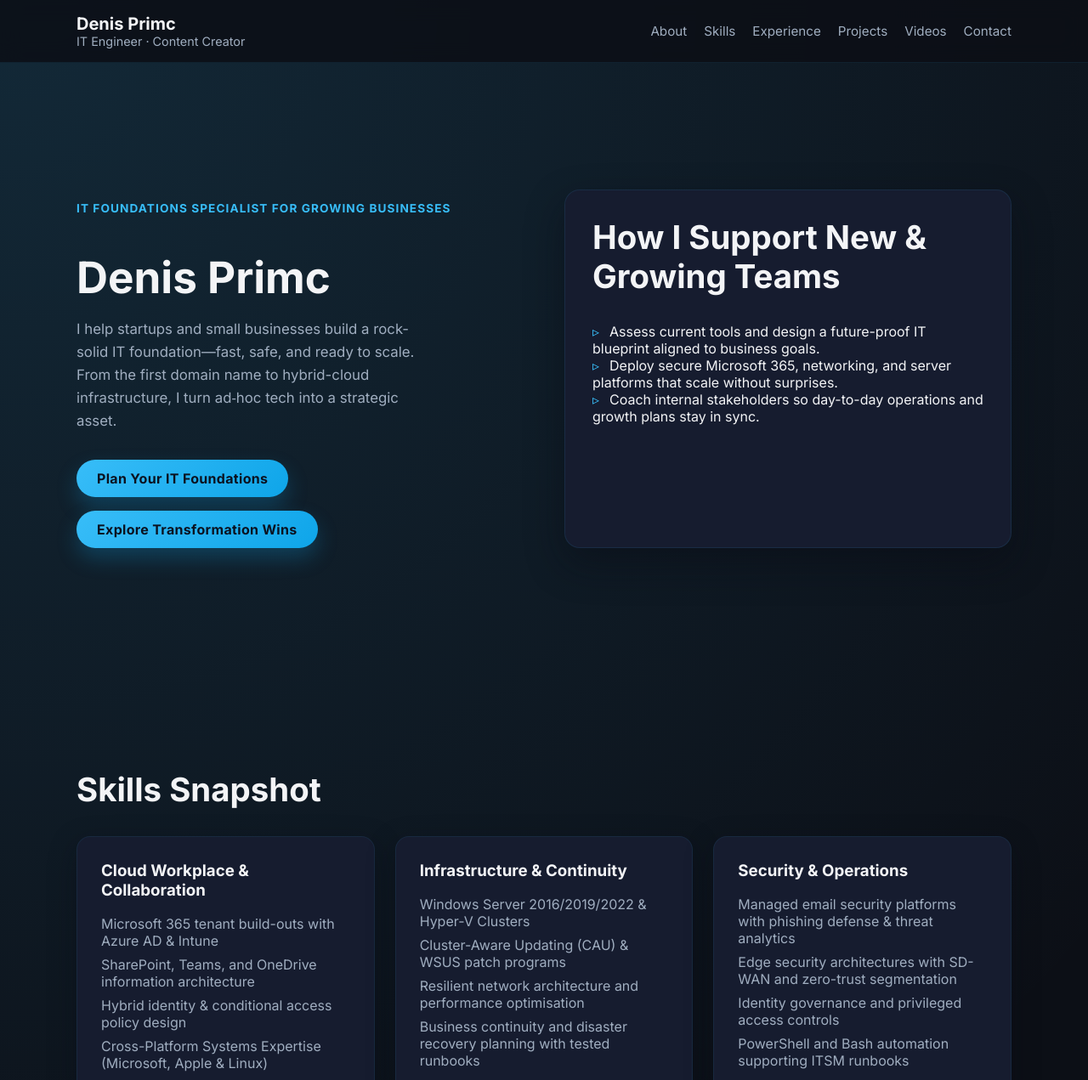
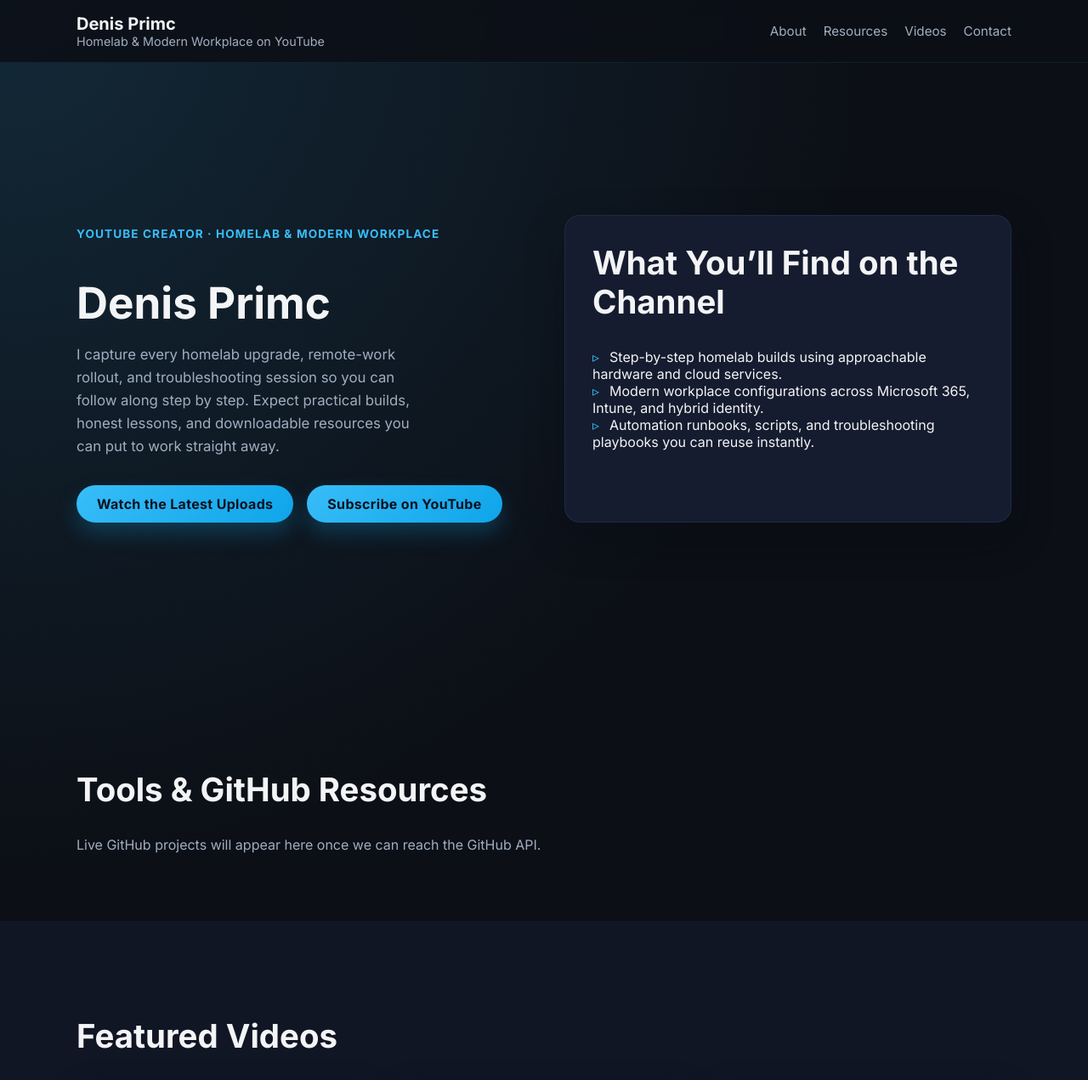
Before and after one commit to Dprimc/website, a Django app: page / in a window 1280 px wide. Shown: the top 1271 px of the page at 85% size. Run offline with Django 5.2, Linux system fonts and the light colour scheme; data that the repository does not hold is empty.

Commit message:
Refocus homepage on YouTube channel

```diff
--- a/portfolio/views.py
+++ b/portfolio/views.py
@@ -240,112 +240,37 @@ class HomeView(TemplateView):
             {
                 "hero": {
                     "name": "Denis Primc",
-                    "title": "IT Foundations Specialist for Growing Businesses",
+                    "title": "YouTube Creator · Homelab & Modern Workplace",
                     "summary": (
-                        "I help startups and small businesses build a rock-solid IT foundation—fast, safe, and ready to scale. "
-                        "From the first domain name to hybrid-cloud infrastructure, I turn ad‑hoc tech into a strategic asset."
+                        "I capture every homelab upgrade, remote-work rollout, and troubleshooting session so you can follow along step by step. "
+                        "Expect practical builds, honest lessons, and downloadable resources you can put to work straight away."
                     ),
-                    "focus_title": "How I Support New & Growing Teams",
+                    "focus_title": "What You’ll Find on the Channel",
                     "focus_points": [
-                        "Assess current tools and design a future-proof IT blueprint aligned to business goals.",
-                        "Deploy secure Microsoft 365, networking, and server platforms that scale without surprises.",
-                        "Coach internal stakeholders so day-to-day operations and growth plans stay in sync."
+                        "Step-by-step homelab builds using approachable hardware and cloud services.",
+                        "Modern workplace configurations across Microsoft 365, Intune, and hybrid identity.",
+                        "Automation runbooks, scripts, and troubleshooting playbooks you can reuse instantly.",
                     ],
                     "cta_links": [
-                        {"label": "Plan Your IT Foundations", "url": "#contact"},
-                        {"label": "Explore Transformation Wins", "url": "#experience"},
+                        {"label": "Watch the Latest Uploads", "url": "#videos"},
+                        {
+                            "label": "Subscribe on YouTube",
+                            "url": "https://www.youtube.com/@denisprimc?sub_confirmation=1",
+                        },
                     ],
                 },
-                "skills": [
-                    {
-                        "category": "Cloud Workplace & Collaboration",
-                        "items": [
-                            "Microsoft 365 tenant build-outs with Azure AD & Intune",
-                            "SharePoint, Teams, and OneDrive information architecture",
-                            "Hybrid identity & conditional access policy design",
-                            "Cross-Platform Systems Expertise (Microsoft, Apple & Linux)",
-                        ],
-                    },
-                    {
-                        "category": "Infrastructure & Continuity",
-                        "items": [
-                            "Windows Server 2016/2019/2022 & Hyper-V Clusters",
-                            "Cluster-Aware Updating (CAU) & WSUS patch programs",
-                            "Resilient network architecture and performance optimisation",
-                            "Business continuity and disaster recovery planning with tested runbooks",
-                        ],
-                    },
-                    {
-                        "category": "Security & Operations",
-                        "items": [
-                            "Managed email security platforms with phishing defense & threat analytics",
-                            "Edge security architectures with SD-WAN and zero-trust segmentation",
-                            "Identity governance and privileged access controls",
-                            "PowerShell and Bash automation supporting ITSM runbooks",
-                        ],
-                    },
-                ],
-                "experience": {
-                    "overview": [
-                        (
-                            "I’ve spent over fifteen years guiding organisations through rapid change, and the last six inside "
-                            "managed service providers where small-business growth lives or dies by its IT decisions."
-                        ),
-                        (
-                            "My speciality is taking a patchwork of accounts, devices, and ad-hoc fixes and turning them into a "
-                            "documented, secure, and scalable foundation. I partner with founders and operations leaders to map out "
-                            "everything from identity to networking so expansion plans aren’t blocked by technology."
-                        ),
-                        (
-                            "I bring the same rigour I used relocating datacentres and migrating hundreds of users to every new engagement—"
-                            "clear communication, change control, and training so teams feel confident adopting new systems."
-                        ),
-                    ],
-                    "focus": [
-                        "Designing foundation blueprints covering connectivity, identity, collaboration, and security.",
-                        "Executing phased migrations—from legacy servers to cloud-first platforms—without disrupting operations.",
-                        "Embedding backup, monitoring, and patch routines that protect the business from the start.",
-                        "Coaching internal teams so they can own day-to-day operations with confidence.",
-                    ],
-                    "wins": [
-                        "Standardised MSP onboarding kits that took new businesses from chaos to full documentation in weeks.",
-                        "Migrated ageing VMware footprints into Hyper-V clusters with CAU and WSUS-managed patching.",
-                        "Rolled out Microsoft 365 security baselines, SharePoint intranets, and SaaS backup coverage for hybrid teams.",
-                        "Built runbooks and training that empowered internal staff to support growth post-engagement.",
-                    ],
-                },
-                "projects": [
-                    {
-                        "name": "IT Foundations Jumpstart",
-                        "summary": (
-                            "A four-week roadmap that audits your current stack, maps business goals, and delivers a phased build-out "
-                            "plan for identity, devices, and collaboration."
-                        ),
-                    },
-                    {
-                        "name": "Modern Workplace Rollouts",
-                        "summary": (
-                            "End-to-end Microsoft 365, Intune, and SharePoint deployments with governance, security baselines, "
-                            "and user enablement tailored for growing teams."
-                        ),
-                    },
-                    {
-                        "name": "Resilience & Continuity Programs",
-                        "summary": (
-                            "Hyper-V clustering, backup, and Fortinet-secured networking engineered to keep critical services online "
-                            "and recoverable as your business scales."
-                        ),
-                    },
-                ],
                 "featured_videos": fetch_latest_videos(),
                 "github_projects": fetch_github_projects(),
                 "contact": {
                     "email": "denis@denisprimc.com",
                     "cta": (
-                        "Ready to lay the right IT foundations for your business? "
-                        "Reach out for a discovery call and I’ll map the next steps with you."
+                        "Want to collaborate, sponsor a build, or request a topic for the channel? Drop me a note and let’s plan it."
                     ),
                     "social_links": [
+                        {
+                            "label": "YouTube",
+                            "url": "https://www.youtube.com/@denisprimc",
+                        },
                         {
                             "label": "LinkedIn",
                             "url": "https://www.linkedin.com/in/denisprimc",
@@ -354,10 +279,6 @@ class HomeView(TemplateView):
                             "label": "GitHub",
                             "url": "https://github.com/Dprimc",
                         },
-                        {
-                            "label": "YouTube",
-                            "url": "https://www.youtube.com/@denisprimc",
-                        },
                     ],
                 },
             }
--- a/templates/base.html
+++ b/templates/base.html
@@ -4,8 +4,8 @@
 <head>
     <meta charset="utf-8">
     <meta name="viewport" content="width=device-width, initial-scale=1">
-    <meta name="description" content="Portfolio site for Denis Primc - IT engineer and YouTube content creator.">
-    <title>{% block title %}Denis Primc · IT Engineer & Creator{% endblock %}</title>
+    <meta name="description" content="Official site for Denis Primc - YouTube creator documenting homelab builds and modern workplace rollouts.">
+    <title>{% block title %}Denis Primc · YouTube Tech Creator{% endblock %}</title>
     <link rel="preconnect" href="https://fonts.googleapis.com">
     <link rel="preconnect" href="https://fonts.gstatic.com" crossorigin>
     <link href="https://fonts.googleapis.com/css2?family=Inter:wght@300;400;500;700&display=swap" rel="stylesheet">
@@ -16,7 +16,7 @@
         <div class="container">
             <div class="brand">
                 <a href="/" class="brand__name">Denis Primc</a>
-                <p class="brand__tagline">IT Engineer · Content Creator</p>
+                <p class="brand__tagline">Homelab & Modern Workplace on YouTube</p>
             </div>
             <button class="nav-toggle" type="button" aria-controls="site-nav" aria-expanded="false">
                 <span class="visually-hidden">Toggle navigation</span>
@@ -26,9 +26,7 @@
             </button>
             <nav class="site-nav" id="site-nav">
                 <a href="#about">About</a>
-                <a href="#skills">Skills</a>
-                <a href="#experience">Experience</a>
-                <a href="#projects">Projects</a>
+                <a href="#resources">Resources</a>
                 <a href="#videos">Videos</a>
                 <a href="#contact">Contact</a>
             </nav>
--- a/templates/portfolio/home.html
+++ b/templates/portfolio/home.html
@@ -1,6 +1,6 @@
 {% extends "base.html" %}
 
-{% block title %}Denis Primc · IT Engineer & Content Creator{% endblock %}
+{% block title %}Denis Primc · YouTube Tech Creator{% endblock %}
 
 {% block content %}
 <section class="section hero" id="about">
@@ -26,64 +26,9 @@
     </div>
 </section>
 
-<section class="section" id="skills">
+<section class="section" id="resources">
     <div class="container">
-        <h2>Skills Snapshot</h2>
-        <div class="grid grid--three">
-            {% for group in skills %}
-            <div class="card">
-                <h3>{{ group.category }}</h3>
-                <ul>
-                    {% for item in group.items %}
-                    <li>{{ item }}</li>
-                    {% endfor %}
-                </ul>
-            </div>
-            {% endfor %}
-        </div>
-    </div>
-</section>
-
-<section class="section section--alt" id="experience">
-    <div class="container">
-        <h2>Experience</h2>
-        <div class="card card--story">
-            {% for paragraph in experience.overview %}
-            <p>{{ paragraph }}</p>
-            {% endfor %}
-            {% if experience.focus %}
-            <h3>What clients rely on me for</h3>
-            <ul>
-                {% for item in experience.focus %}
-                <li>{{ item }}</li>
-                {% endfor %}
-            </ul>
-            {% endif %}
-            {% if experience.wins %}
-            <h3>Recent highlights</h3>
-            <ul>
-                {% for item in experience.wins %}
-                <li>{{ item }}</li>
-                {% endfor %}
-            </ul>
-            {% endif %}
-        </div>
-    </div>
-</section>
-
-<section class="section" id="projects">
-    <div class="container">
-        <h2>Highlighted Projects</h2>
-        <div class="grid grid--three">
-            {% for project in projects %}
-            <div class="card">
-                <h3>{{ project.name }}</h3>
-                <p>{{ project.summary }}</p>
-            </div>
-            {% endfor %}
-        </div>
-        <div class="projects__github">
-            <h3>Latest GitHub Builds</h3>
+        <h2>Tools & GitHub Resources</h2>
         {% if github_projects %}
         <div class="grid grid--three">
             {% for repo in github_projects %}
@@ -112,7 +57,6 @@
         <p class="projects__github-empty">Live GitHub projects will appear here once we can reach the GitHub API.</p>
         {% endif %}
     </div>
-    </div>
 </section>
 
 <section class="section section--alt" id="videos">
@@ -137,7 +81,7 @@
 <section class="section" id="contact">
     <div class="container contact">
         <div>
-            <h2>Let’s connect</h2>
+            <h2>Collaborate or Sponsor</h2>
             <p>{{ contact.cta }}</p>
             <a class="button" href="mailto:{{ contact.email }}">Email {{ contact.email }}</a>
         </div>
```
Also changed, not shown: README.md. Lines whose indentation alone changed are shown as unchanged.
